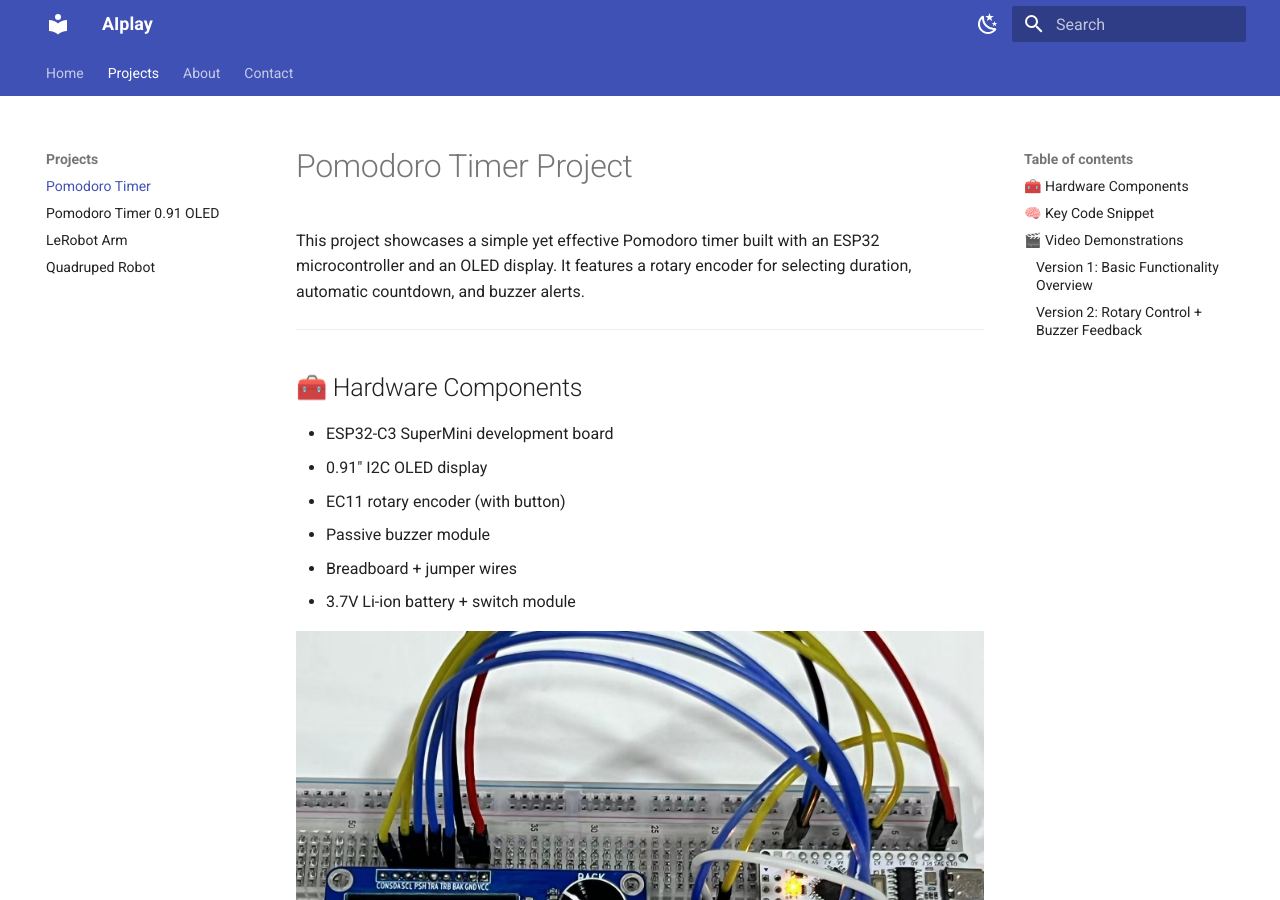
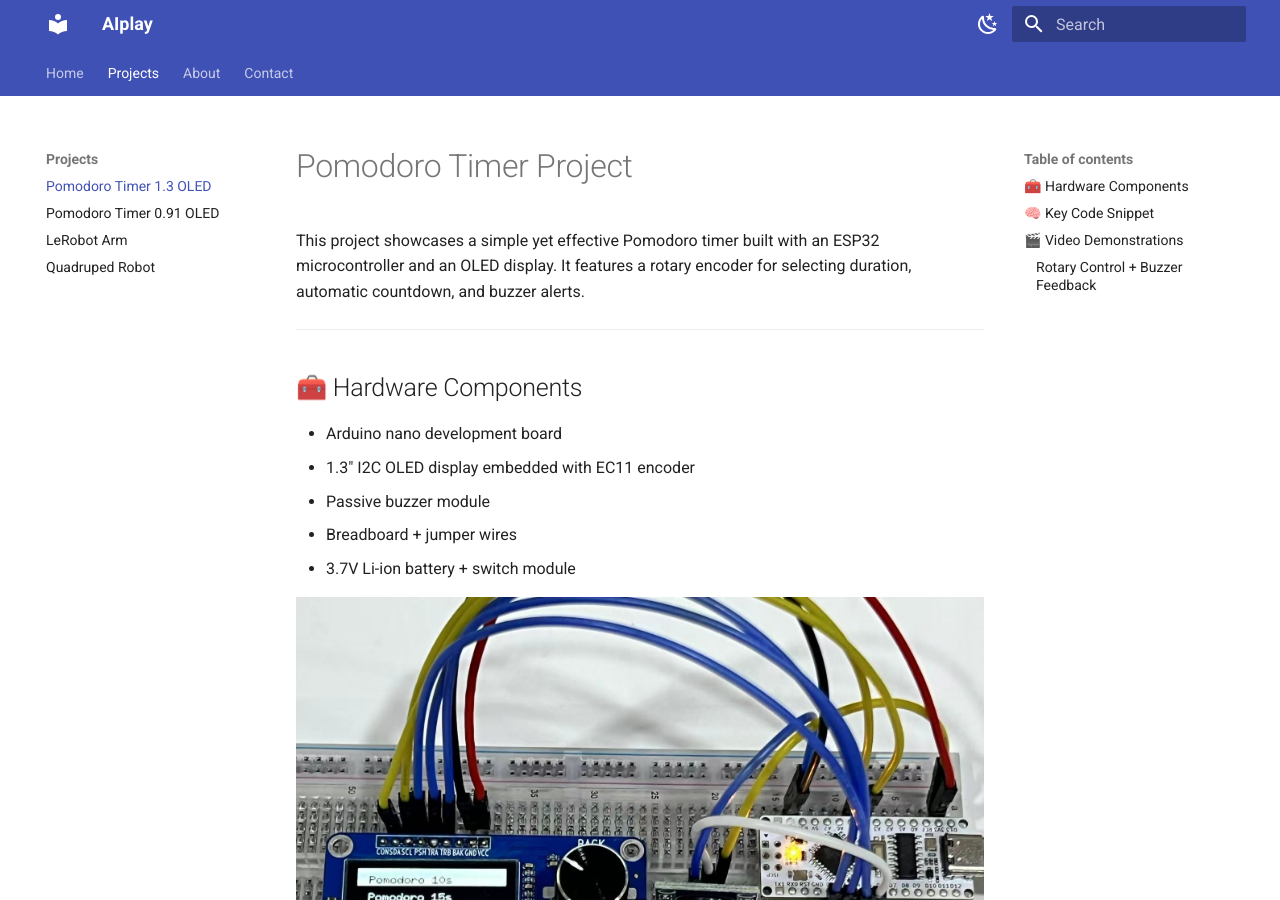
Before and after one commit to MiaoReynolds/AIplay, an MkDocs documentation site: the page built from docs/projects/screen-project/timer.md, in a window 1280 px wide and 900 px high. Built offline with MkDocs 1.6.1 and Material for MkDocs 9.7.7, drawn with Linux system fonts in a browser that asks for light colours; some of the changed text lies outside the part shown.

Commit message:
update site content

```diff
--- a/docs/projects/screen-project/timer.md
+++ b/docs/projects/screen-project/timer.md
@@ -6,9 +6,8 @@
 
 ## 🧰 Hardware Components
 
-- ESP32-C3 SuperMini development board
-- 0.91" I2C OLED display
-- EC11 rotary encoder (with button)
+- Arduino nano development board
+- 1.3" I2C OLED display embedded with EC11 encoder
 - Passive buzzer module
 - Breadboard + jumper wires
 - 3.7V Li-ion battery + switch module
@@ -231,12 +230,6 @@
 
 ## 🎬 Video Demonstrations
 
-### Version 1: Basic Functionality Overview
-
-<iframe width="100%" height="315" src="https://www.youtube.com/embed/8o0xLZvq88A" frameborder="0" allowfullscreen></iframe>
-
----
-
-### Version 2: Rotary Control + Buzzer Feedback
+### Rotary Control + Buzzer Feedback
 
 <iframe width="100%" height="315" src="https://www.youtube.com/embed/vNcMjf2bBhE" frameborder="0" allowfullscreen></iframe>
--- a/mkdocs.yml
+++ b/mkdocs.yml
@@ -35,7 +35,7 @@
           # - Hardware Design: projects/screen-project/design.md
           # - Firmware Code: projects/screen-project/code.md
           # - Build Steps: projects/screen-project/build.md
-      - Pomodoro Timer: projects/screen-project/timer.md
+      - Pomodoro Timer 1.3 OLED: projects/screen-project/timer.md
       - Pomodoro Timer 0.91 OLED : projects/screen-project/timer_091OLED.md
           # - System Monitor: projects/screen-project/system-monitor.md
           # - Cloud Terminal: projects/screen-project/cloud-terminal.md
```
Also changed, not shown: site/projects/screen-project/timer_091OLED/index.html.
